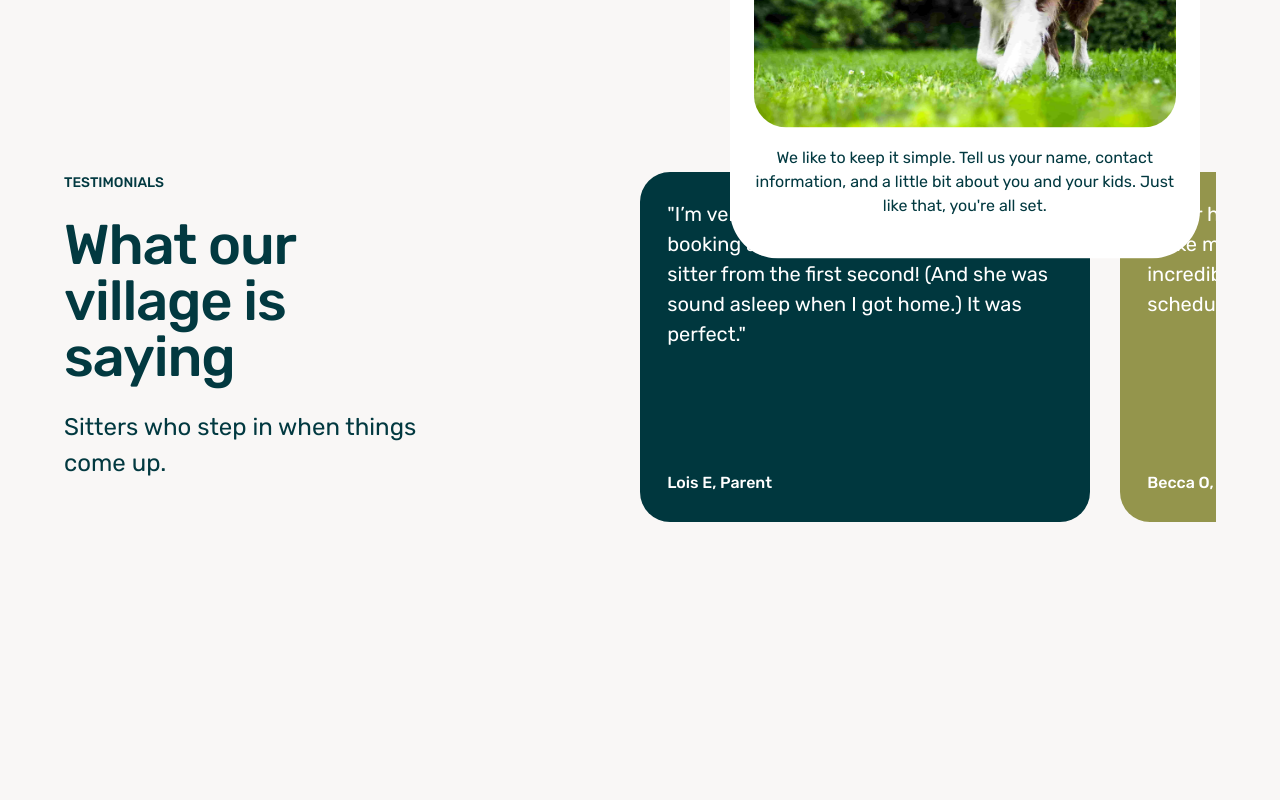
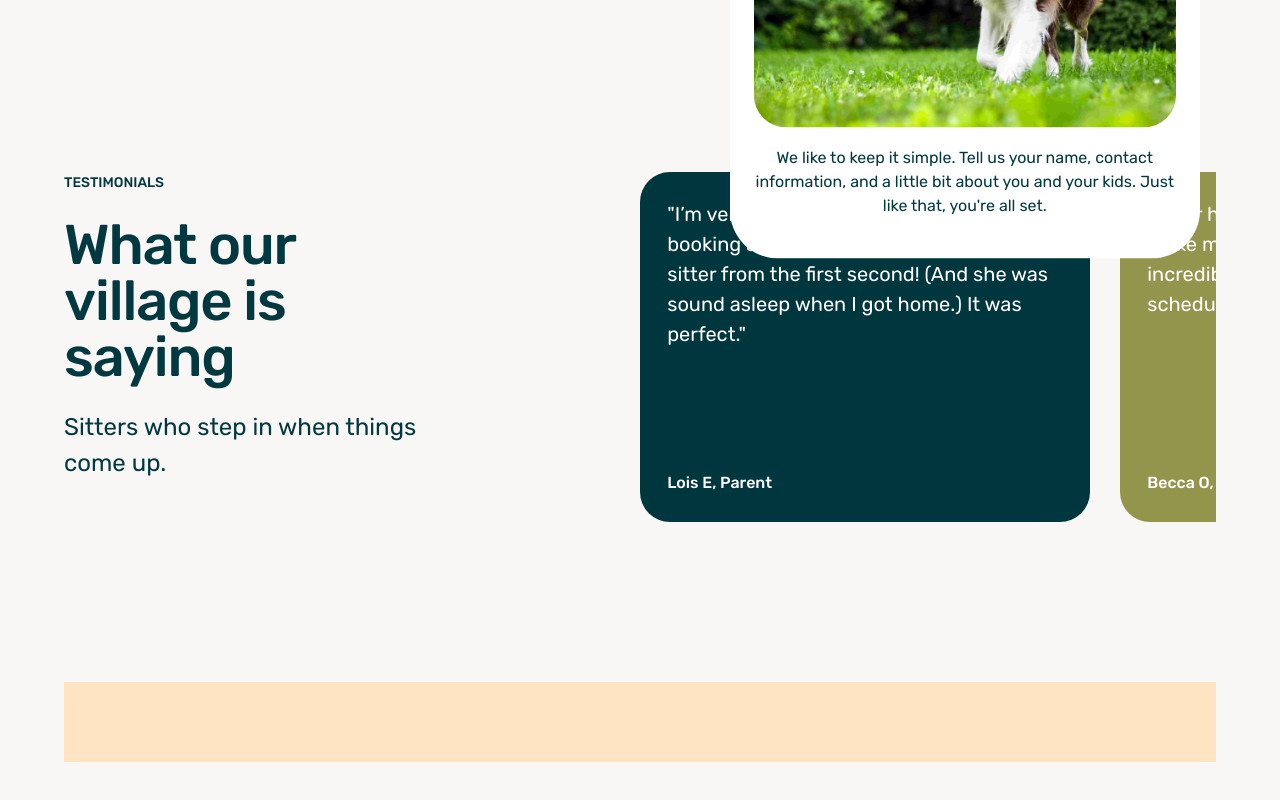
Before and after one commit to samsonc89/otter-replica, a React (Vite) app: page / in a window 1280 px wide. Shown: the part 1569-2369 px from the top of the page. Before the commit the page ends 2171 px from the top, so only its background shows below. Built offline with nearby package versions, Linux system fonts and the light colour scheme.

Commit message:
Add feature component

```diff
--- a/src/App.jsx
+++ b/src/App.jsx
@@ -1,4 +1,4 @@
-import { Navbar } from "./components";
+import { Feature, Navbar } from "./components";
 import { Header, How, Testimonials } from "./containers";
 
 function App() {
@@ -9,6 +9,7 @@ function App() {
       <main>
         <How />
         <Testimonials />
+        <Feature />
       </main>
     </>
   );
--- /dev/null
+++ b/src/components/Feature/Feature.jsx
@@ -0,0 +1,11 @@
+import "./feature.css";
+
+const Feature = () => {
+  return (
+    <section className="main-section feature-wrapper">
+      <div className="features"></div>
+    </section>
+  );
+};
+
+export default Feature;
--- /dev/null
+++ b/src/components/Feature/feature.css
@@ -0,0 +1,13 @@
+.feature-wrapper {
+  width: 90%;
+
+  justify-content: center;
+  display: flex;
+  margin: 0 auto;
+}
+
+.features {
+  width: 100%;
+  height: 10vh;
+  background-color: bisque;
+}
--- a/src/components/index.js
+++ b/src/components/index.js
@@ -1,2 +1,3 @@
 export { default as Navbar } from "./Navbar/Navbar";
 export { default as ContentHeading } from "./contentHeading/ContentHeading";
+export { default as Feature } from "./Feature/Feature";
```
